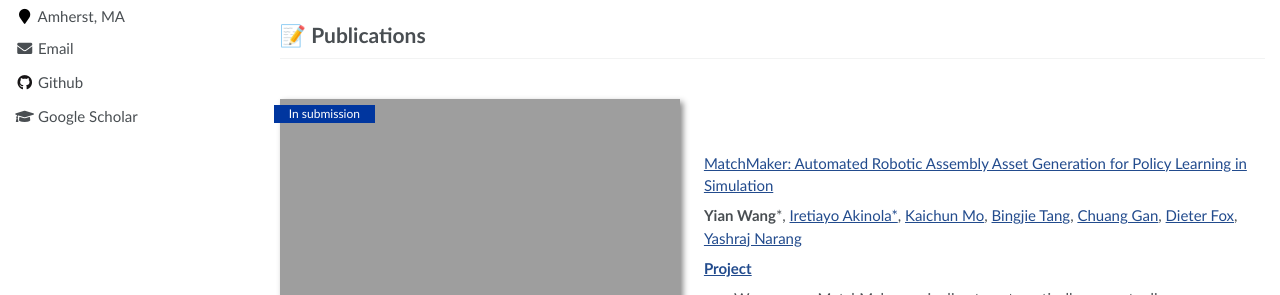
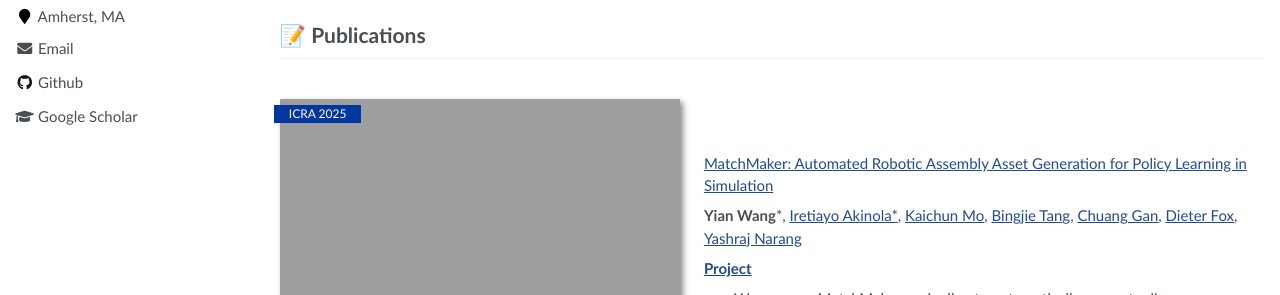
Before and after one commit to wangyian-me/wangyian-me.github.io, a Jekyll site: the page built from _pages/about.md, in a window 1280 px wide and 900 px high. Shown: the part 408-703 px from the top of the window. Built offline with Jekyll 4.4.1, drawn with Linux system fonts in a browser that asks for light colours.

Commit message:
Update about.md

```diff
--- a/_pages/about.md
+++ b/_pages/about.md
@@ -30,12 +30,12 @@ Previous to my graduate study, I obtained my bachelor degree in Peking Universit
 
 # 📝 Publications
 
-<div class='paper-box'><div class='paper-box-image'><div><div class="badge">In submission</div><img src='https://wangyian-me.github.io/images/MatchMaker4.gif' alt="sym" width="500" height="300"></div></div>
+<div class='paper-box'><div class='paper-box-image'><div><div class="badge">ICRA 2025</div><img src='https://wangyian-me.github.io/images/MatchMaker4.gif' alt="sym" width="500" height="300"></div></div>
 <div class='paper-box-text' markdown="1">
 
 [MatchMaker: Automated Robotic Assembly Asset Generation for Policy Learning in Simulation]()
 
-**Yian Wang***, [Iretiayo Akinola\*](), [Kaichun Mo](), [Bingjie Tang](), [Chuang Gan](), [Dieter Fox](), [Yashraj Narang]()
+**Yian Wang***, [Iretiayo Akinola\*](http://www.cs.columbia.edu/~iakinola/), [Kaichun Mo](https://kaichun-mo.github.io), [Bingjie Tang](https://bingjietang718.github.io), [Chuang Gan](https://people.csail.mit.edu/ganchuang/), [Dieter Fox](https://homes.cs.washington.edu/~fox/), [Yashraj Narang](https://research.nvidia.com/person/yashraj-narang)
 
 [**Project**](https://wangyian-me.github.io/MatchMaker/)
 - We propose MatchMaker, a pipeline to automatically generate diverse, simulation-compatible assembly asset pairs to facilitate learning assembly skills.
```
